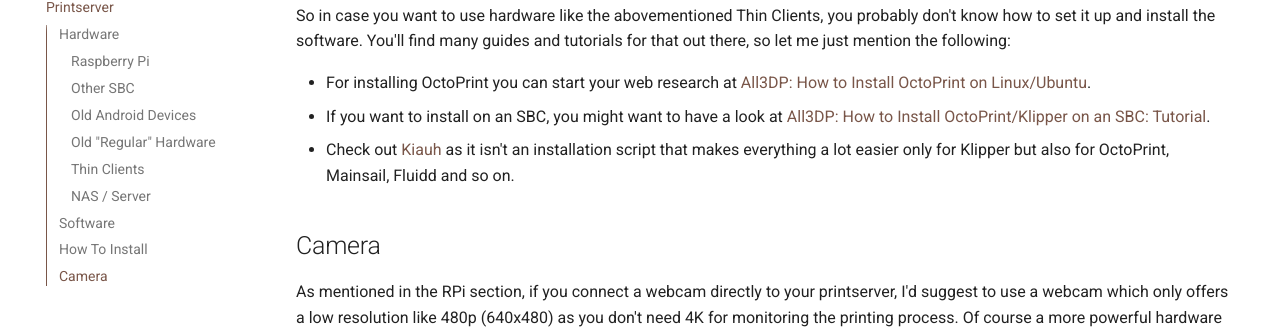
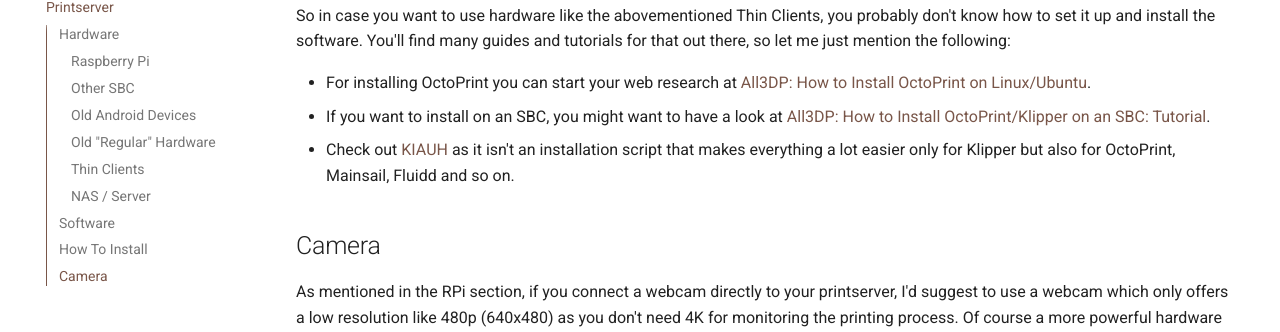
Before and after one commit to 1coderookie/KobraGoNeoInsights, an MkDocs documentation site: the page built from docs/printserver.md, in a window 1280 px wide and 900 px high, scrolled down 3498 px. Shown: the part 122-454 px from the top of the window. Built offline with MkDocs 1.6.1 and Material for MkDocs 9.7.7, drawn with Linux system fonts in a browser that asks for light colours; comment, search, counter and statistics services are not loaded.

```diff
--- a/docs/printserver.md
+++ b/docs/printserver.md
@@ -107,7 +107,7 @@ So in case you want to use hardware like the abovementioned Thin Clients, you pr
 
   - For installing OctoPrint you can start your web research at [All3DP: How to Install OctoPrint on Linux/Ubuntu](https://www.all3dp.com/2/octoprint-linux-ubuntu-tutorial).
   - If you want to install on an SBC, you might want to have a look at [All3DP: How to Install OctoPrint/Klipper on an SBC: Tutorial](https://www.all3dp.com/2/install-octoprint-klipper-single-board-computer-sbc).
-  - Check out [Kiauh](https://github.com/th33xitus/kiauh) as it isn't an installation script that makes everything a lot easier only for Klipper but also for OctoPrint, Mainsail, Fluidd and so on.
+  - Check out [KIAUH](https://github.com/th33xitus/kiauh) as it isn't an installation script that makes everything a lot easier only for Klipper but also for OctoPrint, Mainsail, Fluidd and so on.
 
 ## Camera
 As mentioned in the RPi section, if you connect a webcam directly to your printserver, I'd suggest to use a webcam which only offers a low resolution like 480p (640x480) as you don't need 4K for monitoring the printing process. Of course a more powerful hardware can also handle a higher resolution though.
```
